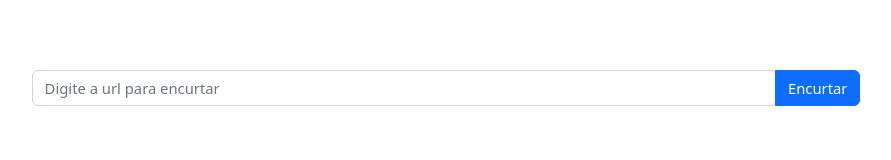
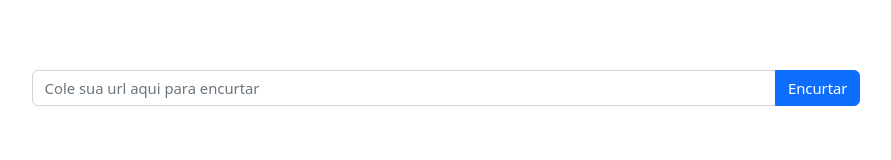
Before and after one commit to andredss/pitu, a React (Create React App) app in the folder frontend/: page / in a window 1280 px wide. Shown: the part 191-351 px from the top of the page, without its empty margins (194-1085 px from the left). Built offline with nearby package versions, Linux system fonts and the light colour scheme.

Commit message:
placehoder url

```diff
--- a/frontend/src/pages/HomePage/index.js
+++ b/frontend/src/pages/HomePage/index.js
@@ -54,7 +54,7 @@ class HomePage extends React.Component {
           <Form onSubmit={this.handleSubmit}>
             <InputGroup className="mb-3">
               <FormControl
-                placeholder="Digite a url para encurtar"
+                placeholder="Cole sua url aqui para encurtar"
                 defaultValue=""
                 onChange={e => this.setState({ url: e.target.value })}
               />
```
